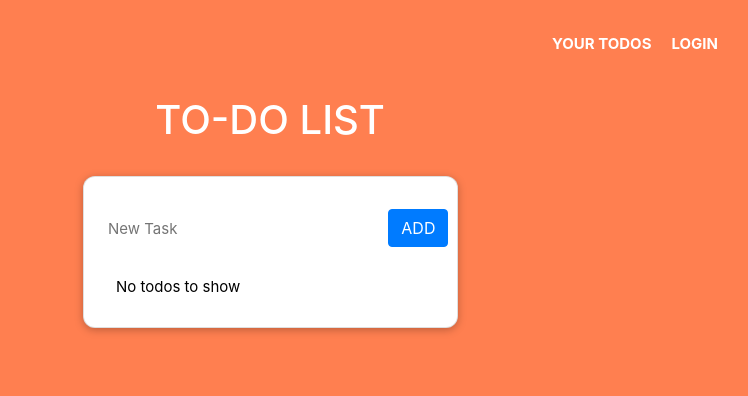
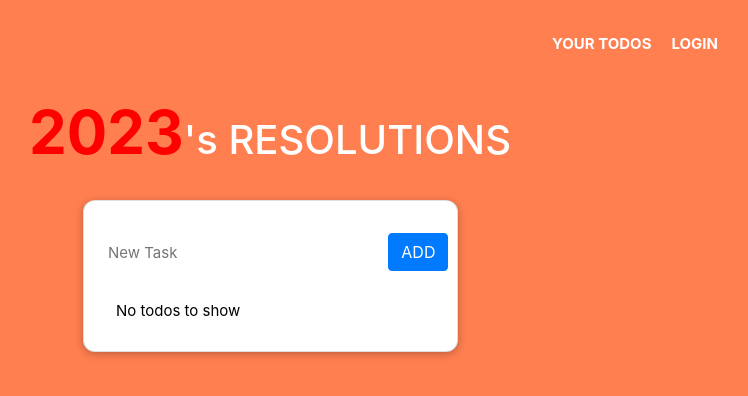
Before and after one commit to huyviet1995/todolist-vue, a Vue app: page / in a window 1280 px wide. Shown: the top 396 px of the page, without its empty margins (370-1118 px from the left). Built offline with nearby package versions, Linux system fonts and the light colour scheme; sample sign-in values are in the browser's storage.

Commit message:
Update the header of the app

```diff
--- a/src/pages/HomePage.vue
+++ b/src/pages/HomePage.vue
@@ -1,5 +1,7 @@
 <template>
-  <h1 class="text-white">TO-DO LIST</h1>
+  <h1 class="text-white">
+    <span class="text-emphasis">2023</span>'s RESOLUTIONS
+  </h1>
   <base-card>
     <section
       class="main-container m-auto d-flex align-items-center flex-column"
@@ -51,6 +53,13 @@ export default {
 h1 {
   text-align: center;
 }
+
+.text-emphasis {
+  font-size: 60px;
+  color: red;
+  font-weight: bold;
+}
+
 input {
   height: 100%;
   width: 100%;
```
